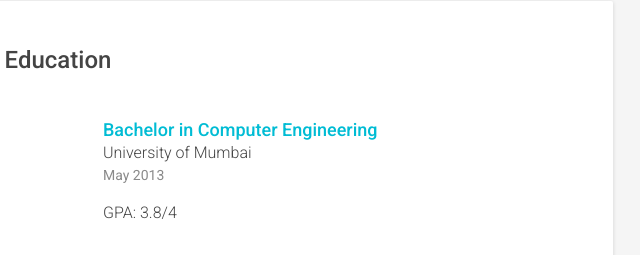
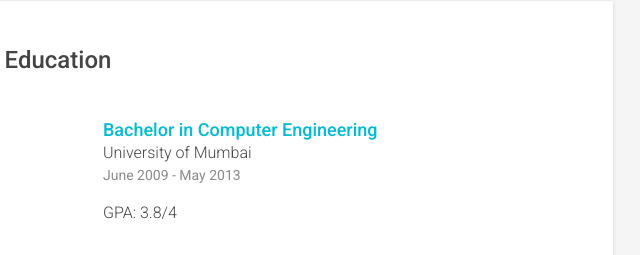
Before and after one commit to rahulkadamid/rahulkadamid.github.io, a plain HTML site: page index.html in a window 1280 px wide. Shown: the part 817-1072 px from the top of the page, 582-1222 px from the left. Drawn offline with Linux system fonts and the light colour scheme.

Commit message:
bachelors date changed

```diff
--- a/index.html
+++ b/index.html
@@ -101,7 +101,7 @@
                         <div class="education-body">
                             University of Mumbai
                         </div><!--//education-body-->
-                        <div class="time">May 2013</div>
+                        <div class="time">June 2009 - May 2013</div>
                         <div class="education-body">GPA: 3.8/4</div>
                     </div><!--//item-inner-->
                 </div><!--//item-->
```
